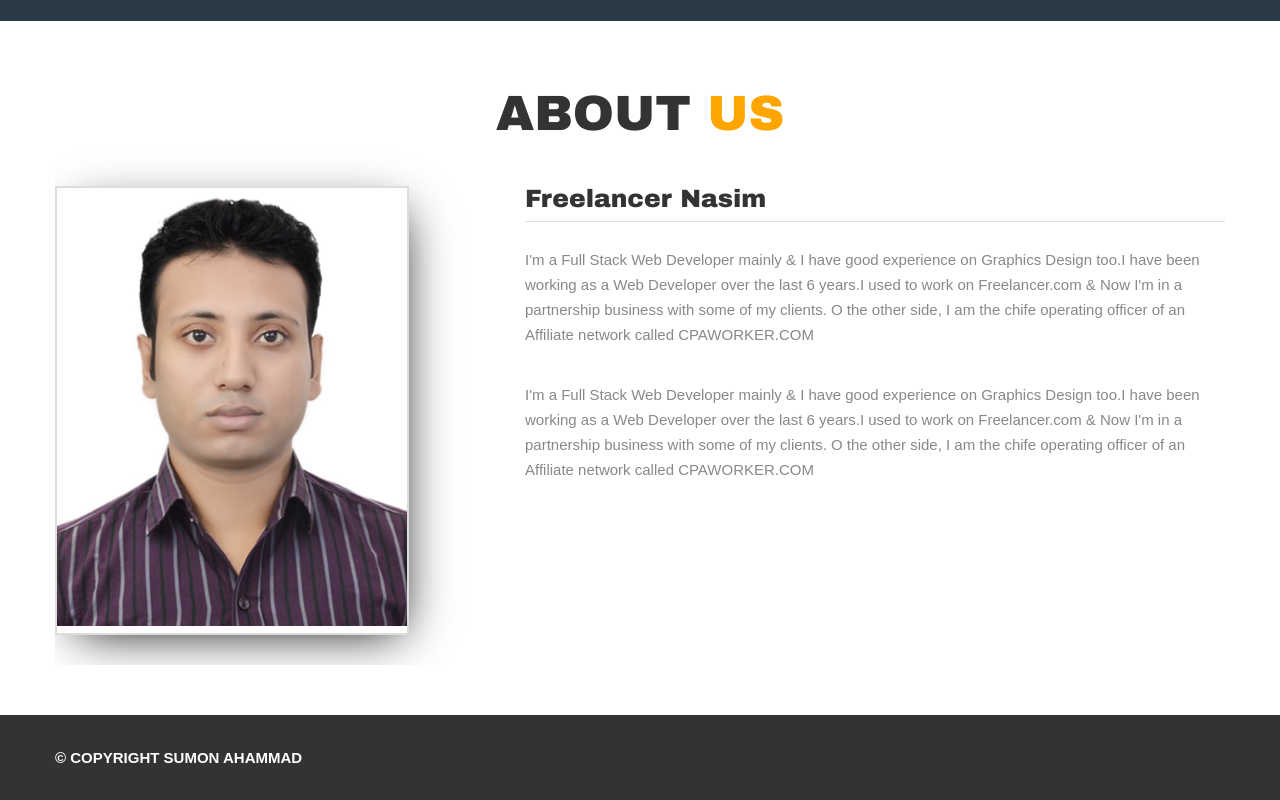
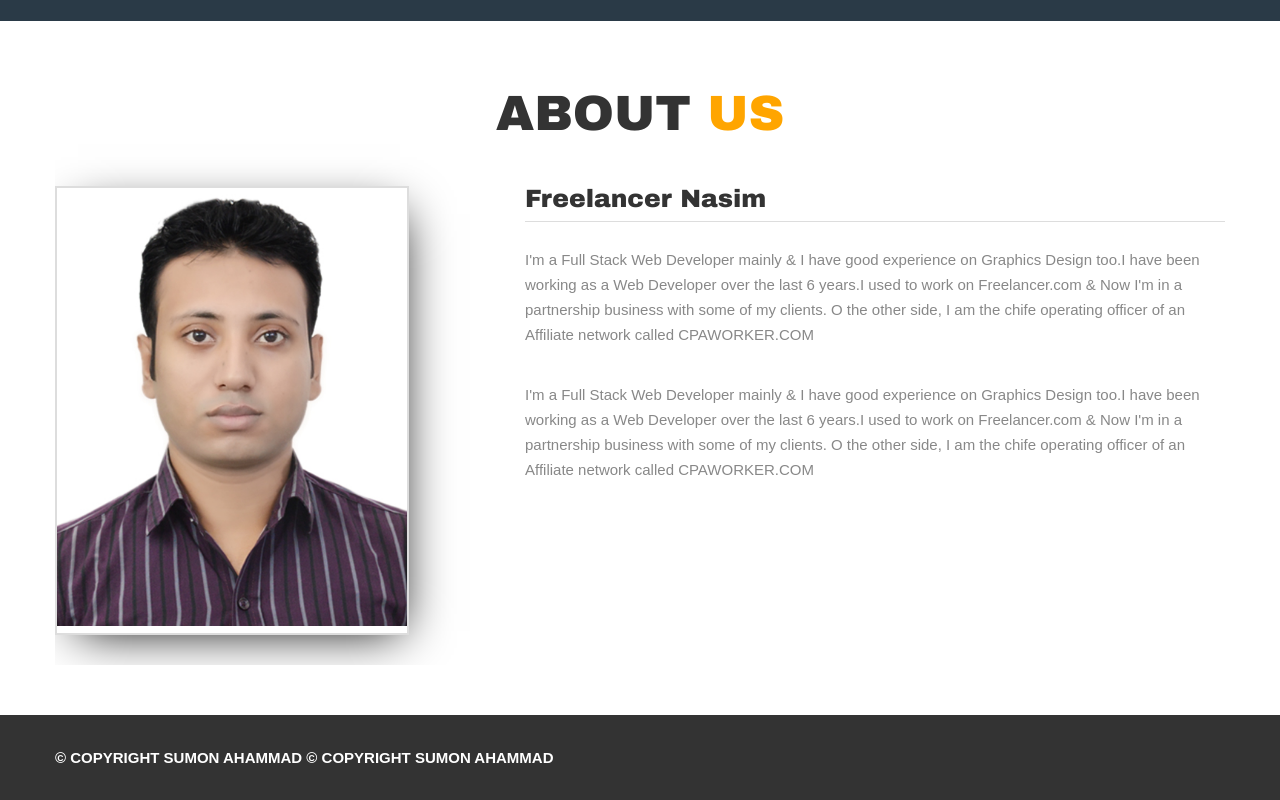
Before and after one commit to sumonami4455/block-design, a plain HTML site: page index.html in a window 1280 px wide. Shown: the part 627-1427 px from the top of the page. Drawn offline with Linux system fonts and the light colour scheme.

Commit message:
Update index.html

```diff
--- a/index.html
+++ b/index.html
@@ -120,6 +120,7 @@
    <footer>
        <div class="allblocks">
            <strong>&copy; COPYRIGHT SUMON AHAMMAD</strong>
+              <strong>&copy; COPYRIGHT SUMON AHAMMAD</strong>
        </div>
    </footer>
 </body>
```
